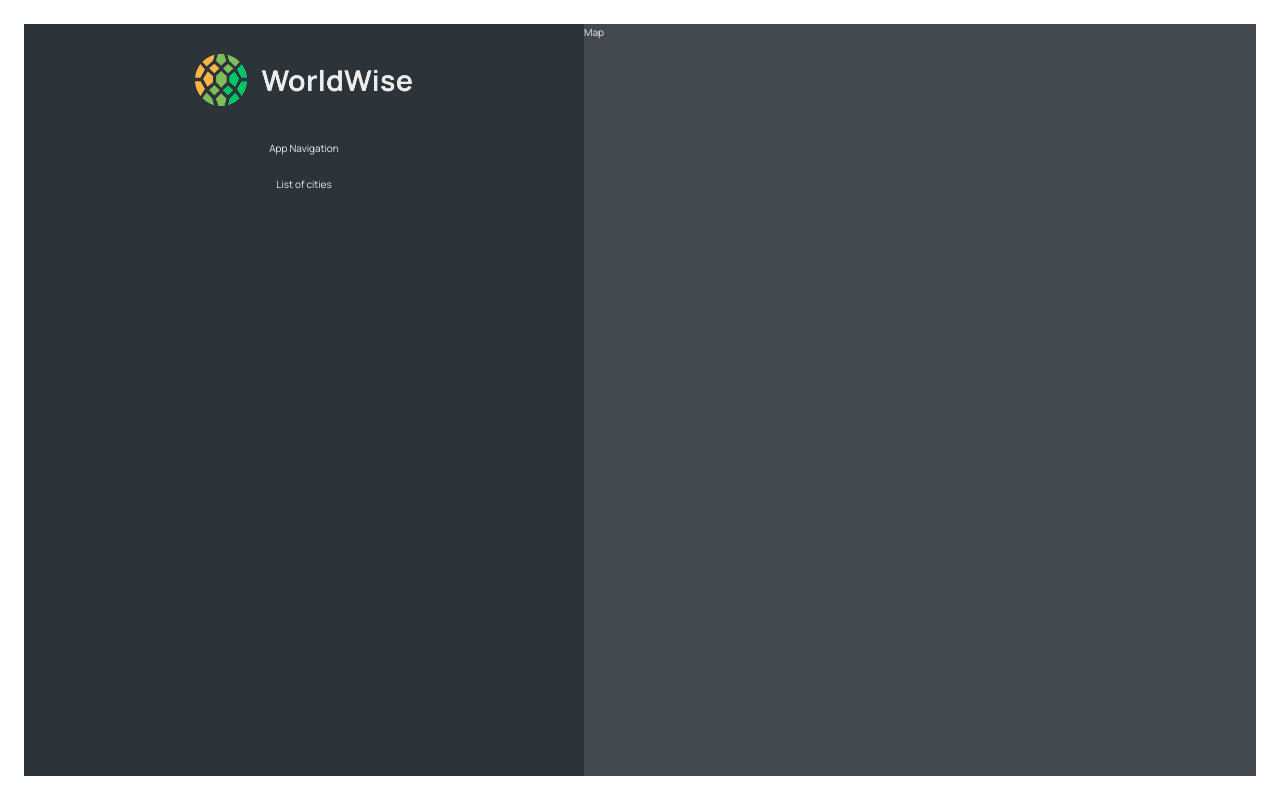
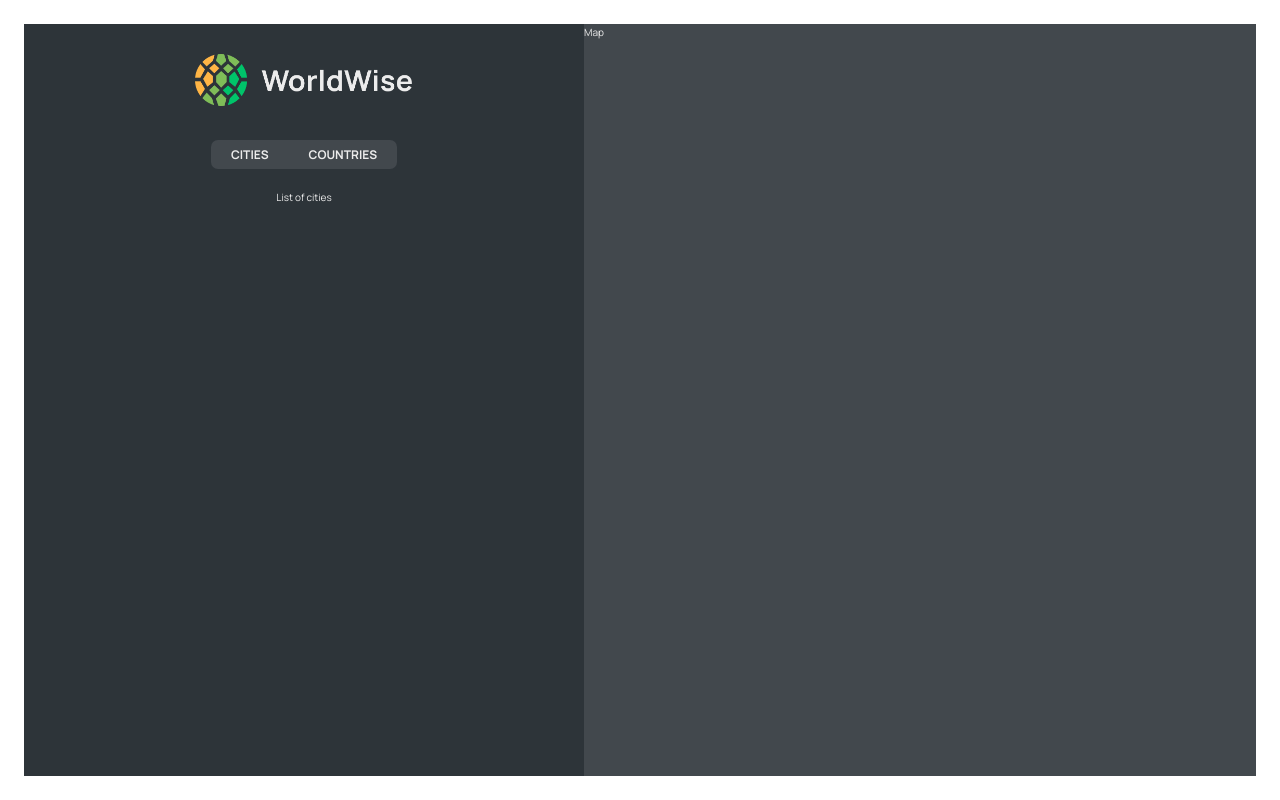
Before and after one commit to cherrydub/worldwise, a React (Vite) app: page /app in a window 1280 px wide. Built offline with nearby package versions, Linux system fonts and the light colour scheme.

Commit message:
NavLink to cities and countries, also router index routes

```diff
--- a/src/App.jsx
+++ b/src/App.jsx
@@ -14,7 +14,12 @@
         <Route path="product" element={<Product />} />
         <Route path="pricing" element={<Pricing />} />
         <Route path="login" element={<Login />} />
-        <Route path="app" element={<AppLayout />} />
+        <Route path="app" element={<AppLayout />}>
+          <Route index element={<p>List of cities</p>} />
+          <Route path="cities" element={<p>List of cities</p>} />
+          <Route path="countries" element={<p>Countries</p>} />
+          <Route path="form" element={<p>Form</p>} />
+        </Route>
         <Route path="*" element={<PageNotFound />} />
       </Routes>
     </BrowserRouter>
--- a/src/components/AppNav.jsx
+++ b/src/components/AppNav.jsx
@@ -1,6 +1,18 @@
 import React from "react";
 import styles from "./AppNav.module.css";
+import { NavLink } from "react-router-dom";
 
 export default function AppNav() {
-  return <nav className={styles.nav}>App Navigation</nav>;
+  return (
+    <nav className={styles.nav}>
+      <ul>
+        <li>
+          <NavLink to="cities">Cities</NavLink>
+        </li>
+        <li>
+          <NavLink to="countries">Countries</NavLink>
+        </li>
+      </ul>
+    </nav>
+  );
 }
--- a/src/components/Sidebar.jsx
+++ b/src/components/Sidebar.jsx
@@ -2,6 +2,7 @@
 import styles from "./Sidebar.module.css";
 import Logo from "./Logo";
 import AppNav from "./AppNav";
+import { Outlet } from "react-router-dom";
 
 export default function Sidebar() {
   return (
@@ -9,7 +10,7 @@
       <Logo />
       <AppNav />
 
-      <p>List of cities</p>
+      <Outlet />
     </div>
   );
 }
```
